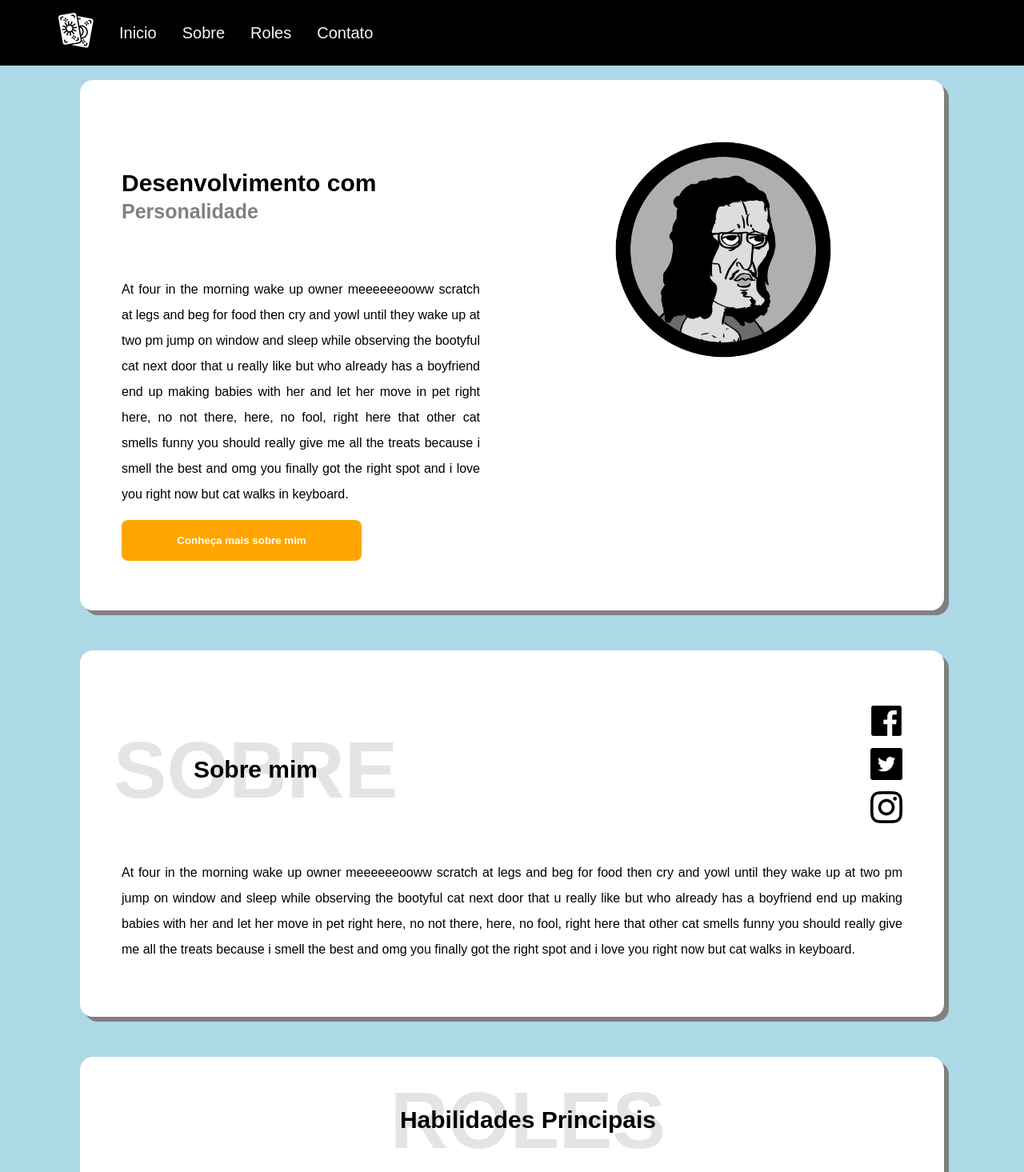
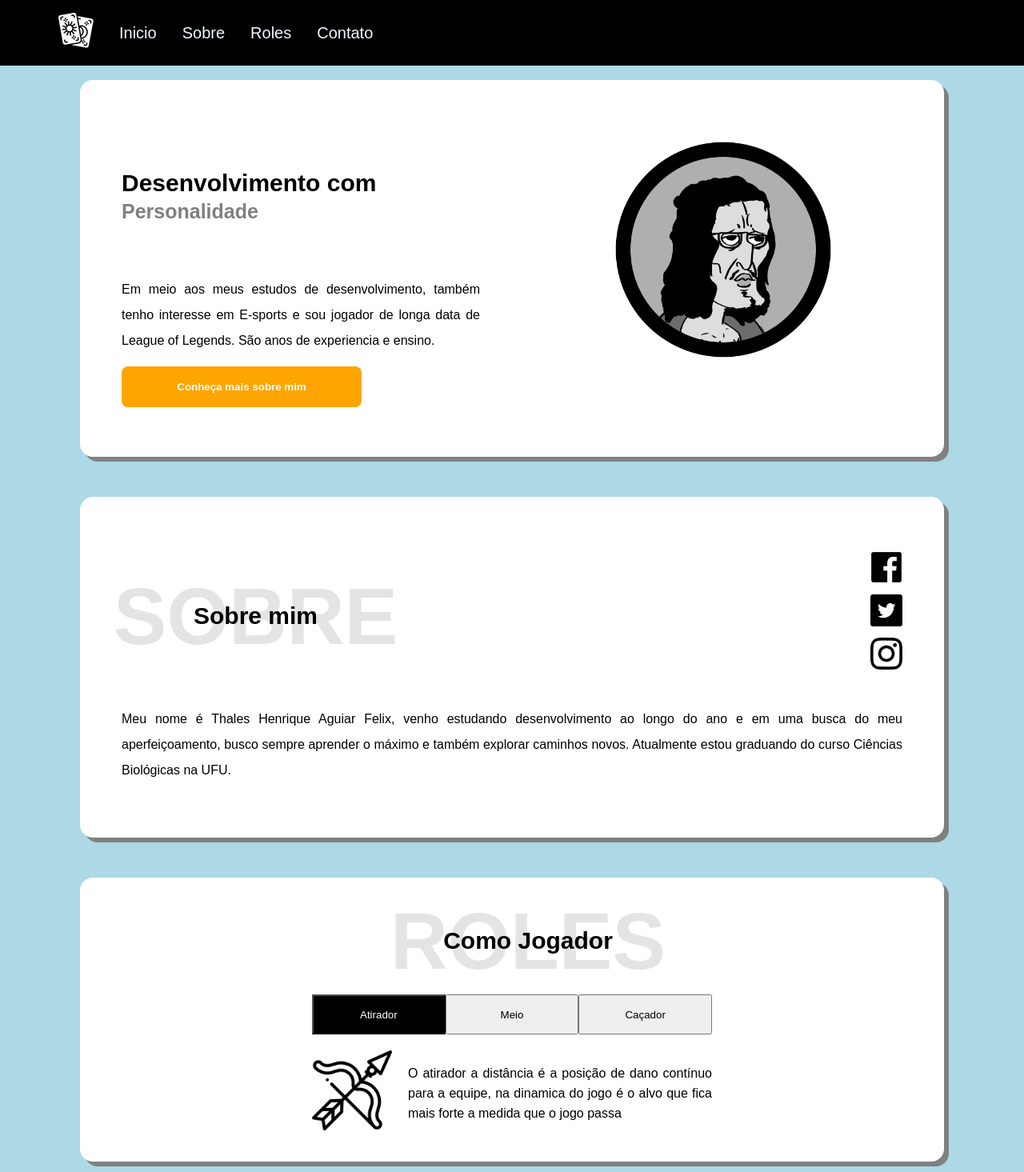
Before and after one commit to thalexfelis96/thalexfelis96.github.io, an Angular app: page / in a window 1280 px wide. Shown: the top 1465 px of the page at 80% size. Built offline with nearby package versions, Linux system fonts and the light colour scheme.

Commit message:
Site improvements

```diff
--- a/src/app/footer/footer.component.html
+++ b/src/app/footer/footer.component.html
@@ -1,27 +1,33 @@
-<footer class="wrapper">
+<footer class="wrapper" id="rodape">
   <div class="container">
     <div class="social-media">
       <ul class="social-media-links">
         <li class="social-media-list">
+          <a href="https://facebook.com" target="_blank">
             <img
               src="../../assets/images/facebook.svg"
               alt="Facebook"
               class="social-media-image"
             />
+          </a>
         </li>
         <li class="social-media-list">
+          <a href="https://twitter.com" target="_blank">
             <img
               src="../../assets/images/twitter.svg"
               alt="Twitter"
               class="social-media-image"
             />
+          </a>
         </li>
         <li class="social-media-list">
+          <a href="https://instagram.com" target="_blank">
             <img
               src="../../assets/images/instagram-sketched.svg"
               alt="Instagram"
               class="social-media-image"
             />
+          </a>
         </li>
       </ul>
     </div>
--- a/src/app/form/form.component.css
+++ b/src/app/form/form.component.css
@@ -4,38 +4,42 @@
   padding: 40px;
   margin-bottom: 50px;
 }
+.container {
+  display: flex;
+  justify-content: space-around;
+}
 .form-container {
   display: flex;
   flex-direction: column;
   justify-content: space-around;
 }
+
+/* Css do formulario */
+
 .email-form {
   background-color: lightgray;
   border-radius: 10px;
   width: 300px;
   height: 40px;
+  border: none;
 }
-.email-sent {
-  visibility: hidden;
+.ng-invalid.ng-touched:not(form) {
+  border: 1px red solid;
+  background-color: salmon;
+  color: black;
 }
-.email-success {
-  visibility: visible;
+.ng-invalid.ng-touched:not(form)::placeholder {
+  color: aliceblue;
 }
-
+.error-message {
+  padding-top: 10px;
+}
+.success-message {
+  padding-top: 10px;
+}
 .email-image {
   max-width: 300px;
   min-width: 300px;
   max-height: 300px;
   min-height: 300px;
 }
-/* .email-image::before {
-  content: url(../../assets/images/mail.svg);
-  opacity: 30%;
-  size: 300px;
-  position: absolute;
-  z-index: 1;
-} */
-.container {
-  display: flex;
-  justify-content: space-around;
-}
--- a/src/app/form/form.component.html
+++ b/src/app/form/form.component.html
@@ -13,12 +13,16 @@
           class="email-form"
           placeholder="seuemail@email.com"
           required
+          email
           [(ngModel)]="userEmail.email"
+          #email="ngModel"
         />
-
-        <p id="user-email" class="email-sent">
-          Seu email foi enviado. Entrarei em contato
-        </p>
+        <div *ngIf="!email.valid && email.touched" class="error-message">
+          Email inválido. Por favor insira um email válido!
+        </div>
+        <div *ngIf="email.valid && email.touched" class="success-message">
+          Email enviado. Entrarei em contato em breve!
+        </div>
       </form>
     </div>
     <div>
--- a/src/app/form/form.component.ts
+++ b/src/app/form/form.component.ts
@@ -12,10 +12,7 @@ export class FormComponent implements OnInit {
     email: '',
   };
 
-  onSubmit(form) {
-    document.getElementById('user-email').classList.remove('email-sent');
-    document.getElementById('user-email').classList.add('email-success');
-  }
+  onSubmit(form) {}
 
   ngOnInit(): void {}
 }
--- a/src/app/habilidades/habilidades.component.css
+++ b/src/app/habilidades/habilidades.component.css
@@ -16,7 +16,6 @@
   font-size: 30px;
   max-width: 400px;
   margin: 10px;
-  width: fit-content;
   padding: 40px 40px 40px 80px;
 }
 .lanes {
@@ -32,12 +31,18 @@
   display: flex;
   justify-content: space-around;
   padding-bottom: 20px;
+  max-width: 500px;
+}
+.lane-text {
+  text-align: justify;
+  line-height: 25px;
 }
 .lane-image {
   max-width: 100px;
   min-width: 100px;
   max-height: 100px;
   min-height: 100px;
+  margin-right: 20px;
 }
 .lane-selected {
   background-color: black;
--- a/src/app/habilidades/habilidades.component.html
+++ b/src/app/habilidades/habilidades.component.html
@@ -1,5 +1,5 @@
-<article class="wrapper">
-  <h1 class="skills-title">Habilidades Principais</h1>
+<article class="wrapper" id="habilidades">
+  <h1 class="skills-title">Como Jogador</h1>
   <div>
     <form class="lanes" name="role">
       <button
@@ -33,6 +33,6 @@
   </div>
   <div class="lane-info">
     <img class="lane-image" src="{{ roleImage }}" alt="Role Image" />
-    <p>{{ roleDescription }}</p>
+    <p class="lane-text">{{ roleDescription }}</p>
   </div>
 </article>
--- a/src/app/habilidades/habilidades.component.ts
+++ b/src/app/habilidades/habilidades.component.ts
@@ -9,15 +9,18 @@ export class HabilidadesComponent implements OnInit {
   roles = {
     atirador: {
       image: '../../assets/images/archery.png',
-      description: 'Adc é uma role ingrata',
+      description:
+        'O atirador a distância é a posição de dano contínuo para a equipe, na dinamica do jogo é o alvo que fica mais forte a medida que o jogo passa',
     },
     meio: {
       image: '../../assets/images/magic.png',
-      description: 'Mid é uma role ingrata',
+      description:
+        'A rota do meio é uma posição com funções variadas no jogo, cada campeão exerce uma função diferente de acordo com a necessidade do time',
     },
     selva: {
       image: '../../assets/images/bush.png',
-      description: 'Jungle é uma role ingrata',
+      description:
+        'O caçador é uma posição que seu estilo de jogo sempre muda com tomadas de decisões e tem a função de garantir objetivos neutros para o time',
     },
   };
 
--- a/src/app/header/header.component.html
+++ b/src/app/header/header.component.html
@@ -2,14 +2,18 @@
   <ul class="header-list">
     <li class="header-links">
       <a href="#" class="linkcabecalho"
-        ><img src="../../assets/images/logotf.png" alt="Mery pff" />
+        ><img src="../../assets/images/logotf.png" alt="Logo" />
       </a>
     </li>
     <li class="header-links"><a href="#" class="link-cabecalho"> Inicio</a></li>
-    <li class="header-links"><a href="#" class="link-cabecalho"> Sobre</a></li>
-    <li class="header-links"><a href="#" class="link-cabecalho"> Roles</a></li>
     <li class="header-links">
-      <a href="#" class="link-cabecalho"> Contato</a>
+      <a href="#sobre" class="link-cabecalho"> Sobre</a>
+    </li>
+    <li class="header-links">
+      <a href="#habilidades" class="link-cabecalho"> Roles</a>
+    </li>
+    <li class="header-links">
+      <a href="#rodape" class="link-cabecalho"> Contato</a>
     </li>
   </ul>
 </header>
--- a/src/app/info/info.component.html
+++ b/src/app/info/info.component.html
@@ -1,38 +1,40 @@
-<article class="wrapper">
+<article class="wrapper" id="sobre">
   <div class="info-header">
     <h1 class="info-title">Sobre mim</h1>
     <ul class="social-media">
       <li>
+        <a href="https://facebook.com" target="_blank">
           <img
             src="../../assets/images/facebook.png"
             alt="Facebook"
             class="social-image"
           />
+        </a>
       </li>
       <li>
+        <a href="https://twitter.com" target="_blank">
           <img
             src="../../assets/images/twitter.png"
             alt="Twitter"
             class="social-image"
           />
+        </a>
       </li>
       <li>
+        <a href="https://instagram.com" target="_blank">
           <img
             src="../../assets/images/instagram-sketched.png"
             alt="Instagram"
             class="social-image"
           />
+        </a>
       </li>
     </ul>
   </div>
   <p class="info-text">
-    At four in the morning wake up owner meeeeeeooww scratch at legs and beg for
-    food then cry and yowl until they wake up at two pm jump on window and sleep
-    while observing the bootyful cat next door that u really like but who
-    already has a boyfriend end up making babies with her and let her move in
-    pet right here, no not there, here, no fool, right here that other cat
-    smells funny you should really give me all the treats because i smell the
-    best and omg you finally got the right spot and i love you right now but cat
-    walks in keyboard.
+    Meu nome é Thales Henrique Aguiar Felix, venho estudando desenvolvimento ao
+    longo do ano e em uma busca do meu aperfeiçoamento, busco sempre aprender o
+    máximo e também explorar caminhos novos. Atualmente estou graduando do curso
+    Ciências Biológicas na UFU.
   </p>
 </article>
--- a/src/app/presentation/presentation.component.html
+++ b/src/app/presentation/presentation.component.html
@@ -4,16 +4,11 @@
       Desenvolvimento com <span class="gray-text">Personalidade</span>
     </h1>
     <p class="presentation-text">
-      At four in the morning wake up owner meeeeeeooww scratch at legs and beg
-      for food then cry and yowl until they wake up at two pm jump on window and
-      sleep while observing the bootyful cat next door that u really like but
-      who already has a boyfriend end up making babies with her and let her move
-      in pet right here, no not there, here, no fool, right here that other cat
-      smells funny you should really give me all the treats because i smell the
-      best and omg you finally got the right spot and i love you right now but
-      cat walks in keyboard.
+      Em meio aos meus estudos de desenvolvimento, também tenho interesse em
+      E-sports e sou jogador de longa data de League of Legends. São anos de
+      experiencia e ensino.
     </p>
-    <a href="#">
+    <a href="#sobre">
       <button class="info-button">Conheça mais sobre mim</button>
     </a>
   </section>
```
Lines whose indentation alone changed are shown as unchanged.
